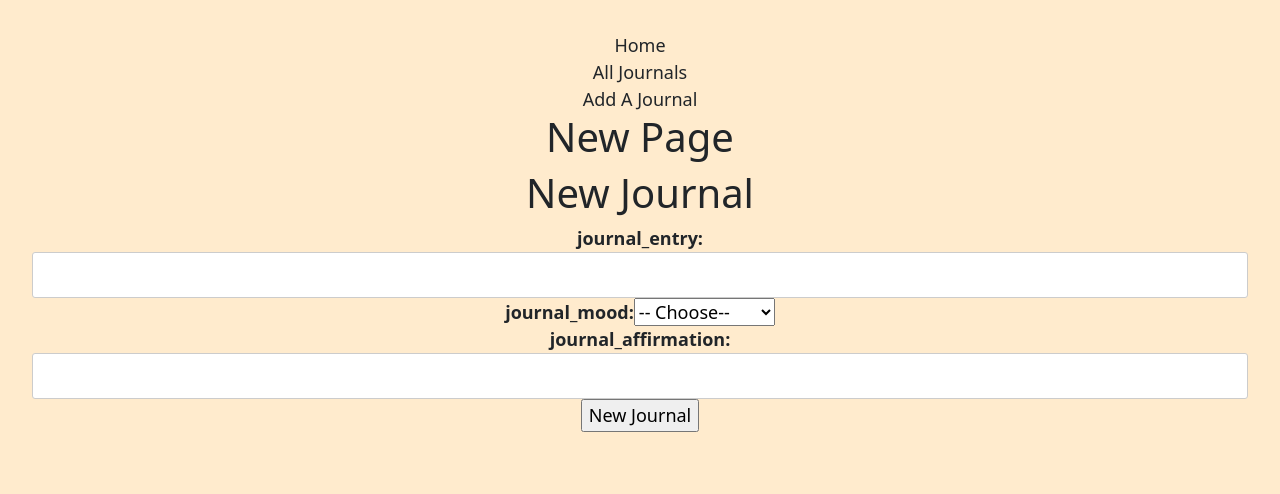
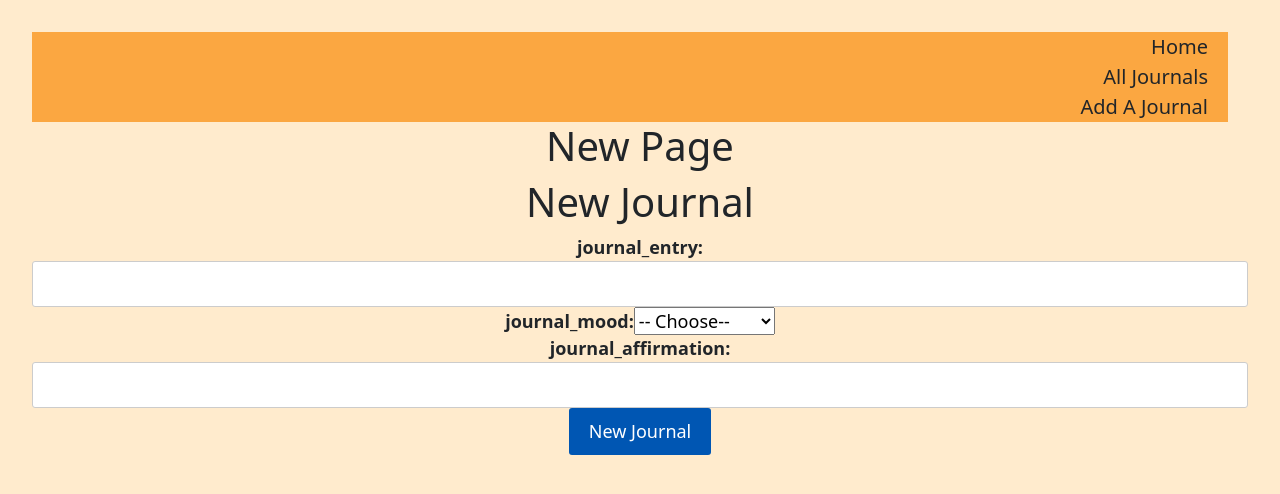
Before and after one commit to shaqfred/Shaquala-frontend-capstone, a React (Vite) app: page /journals/new in a window 1280 px wide. Shown: the top 494 px of the page. Built offline with nearby package versions, Linux system fonts and the light colour scheme; no server answers.

Commit message:
added additional features-still workin progress

```diff
--- a/src/components/journalsEdit/JournalsEdit.jsx
+++ b/src/components/journalsEdit/JournalsEdit.jsx
@@ -76,13 +76,16 @@ function handleSubmit(event){
                 value={editForm.journal_affirmation}
                 onChange={(event)=>handleTextInput(event)}/>
             </label>
+            <div className='editForm-button-container'>
+            <button type='submit' className='editForm-button'>Edit Changes</button>
 
+           </div>
 
-                <input
+                {/* <input
 
             type="submit"
             value="Edit Changes"/>
-
+             */}
 
 
         </form>
--- a/src/components/journalsShow/JournalsShow.jsx
+++ b/src/components/journalsShow/JournalsShow.jsx
@@ -38,6 +38,7 @@ export default function journalsShow(){
             <span className="journalsShow_buttons">
                 <Link to={`/journals/${id}/edit`}>Edit</Link></span>
                 <button onClick={()=> handleDelete()}>Delete</button>
+
         </div>
     )
 }
--- a/src/components/navbar/NavBar.jsx
+++ b/src/components/navbar/NavBar.jsx
@@ -1,5 +1,6 @@
 import React from "react";
 import { Link } from "react-router-dom";
+import "./navBar.css"
 
 function NavBar (){
     return(
--- /dev/null
+++ b/src/components/navbar/navBar.css
@@ -0,0 +1,17 @@
+.navbar {
+    text-align: center;
+    border-bottom: solid (173, 173, 173);
+  }
+
+
+  .nav-link {
+    display: grid;
+    flex-direction: row;
+     background-color:rgb(251, 167, 65) ;
+    text-align:right;
+    padding-right: 20px; height: fit-content;
+    margin-right: 20px;
+    font-size:20px;
+    font-weight: 200;
+    border-bottom: brown;
+  }
--- a/src/components/newform/NewForm.jsx
+++ b/src/components/newform/NewForm.jsx
@@ -89,15 +89,15 @@ return(
                 onChange={(event)=>handleTextChange(event)}/>
             </label>
 
-           {/* <div className='form-button-container'>
-            <button type='submit'className='form-button'>Submit</button>
-             */}
-           {/* </div> */}
+           <div className='form-button-container'>
+            <button type='submit' className='form-button'>New Journal</button>
 
-           <input
+           </div>
+
+           {/* <input
 
            type="submit"
-            value="New Journal"/>
+            value="New Journal"/> */}
 
         </form>
 
--- a/src/pages/Home.css
+++ b/src/pages/Home.css
@@ -1,27 +1,17 @@
-
-
-
-
-
-
-
 
 body{
     font-size: large;
-
     background-color:blanchedalmond;
     justify-content: center;
 
 
+
+}
+h1,h2,h3{
+  text-align: center;
 }
 
-
-
-
-
-
-
-  /* Style labels */
+ /* Style labels */
   label {
     display: block;
     font-weight: bold;
@@ -38,10 +28,10 @@ body{
 
   /* Style the submit button */
   button[type="submit"] {
-    background-color: #007bff;
+    background-color: #0056b3;
     color: white;
     padding: 10px 20px;
-    border: none;
+    border:brown;
     border-radius: 3px;
     font-size: 18px;
     cursor: pointer;
--- a/src/pages/Home.jsx
+++ b/src/pages/Home.jsx
@@ -5,10 +5,10 @@ import "./Home.css"
 function Home(){
     return(
         <div className="home">
-            <h1> Welcome to Journalfl</h1>
-            <h2>"Self-Awareness, Self-Checkin, Self-Care,</h2>
-            <h3>and all in your pocket"</h3>
-
+            <h1> Welcome to Journalfly</h1>
+            <h1>"Self-Awareness, Self-Checkin, Self-Care,</h1>
+            <h2>and all in your pocket"</h2>
+            <h1>How are you feeling today?</h1>
         </div>
     )
 }
```
